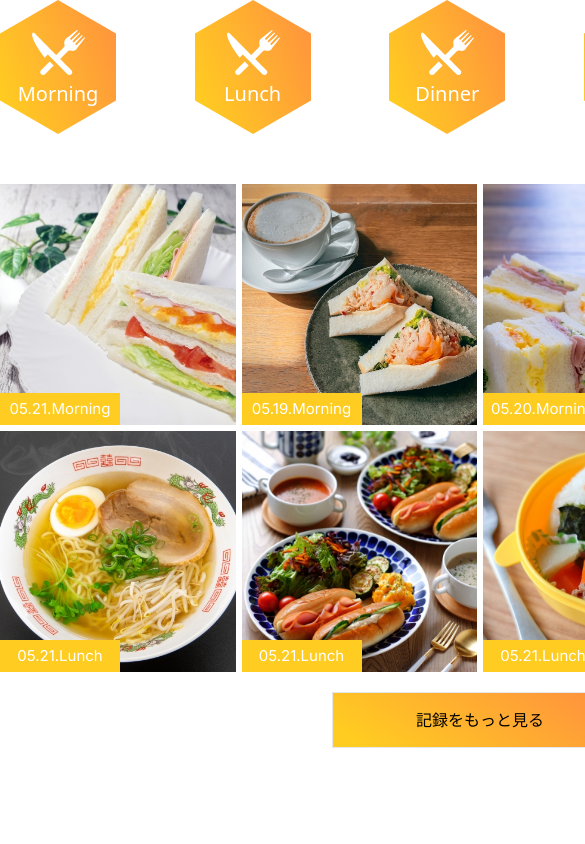
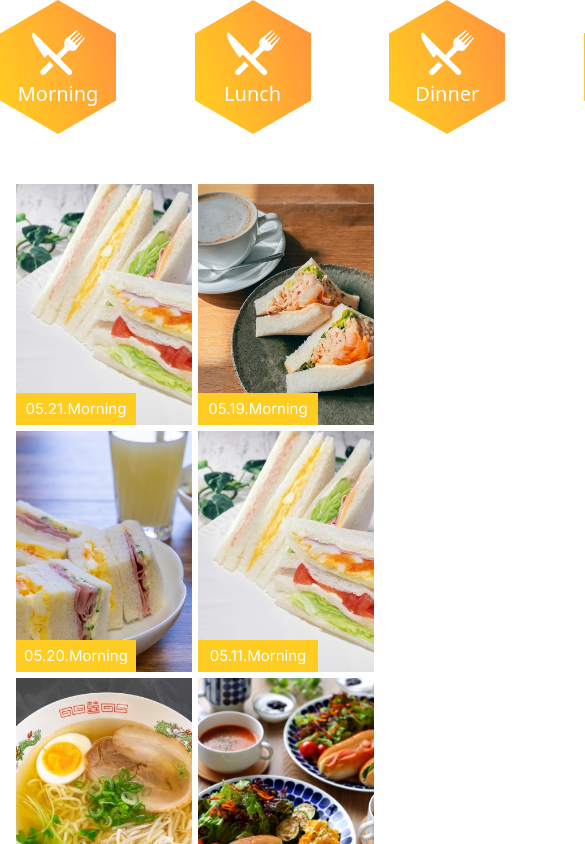
Before and after one commit to LofizDev/Arent_Test, a React (Vite) app: page / in a window 390 px wide. Shown: the top 844 px of the page, 585 px wide, since content can reach past the window. Built offline with nearby package versions, Linux system fonts and the light colour scheme.

Commit message:
responsive

```diff
--- a/src/pages/HomePage.tsx
+++ b/src/pages/HomePage.tsx
@@ -13,8 +13,8 @@ function HomePage() {
                     <Hexagon onClick={() => setActive(e.name)} key={e.name} type={e.type} name={e.name} />
                 ))}
             </div>
-            <div className='w-[960px] mt-[50px] flex flex-col items-center mx-auto'>
-                <div className='gap-[6px] grid grid-cols-4'>
+            <div className='lg:w-[960px] w-full mt-[50px] flex flex-col md:px-0 px-4 items-center mx-auto'>
+                <div className='gap-[6px] grid lg:grid-cols-4 grid-cols-2 md:grid-cols-3'>
                     {meal.filter(el => active !== 'all' ? el.category == active : true).slice(0, expand ? meal.length : 8).map(e => (
                         <FoodInfo title={e.title} url={e.url} />
                     ))}
```
